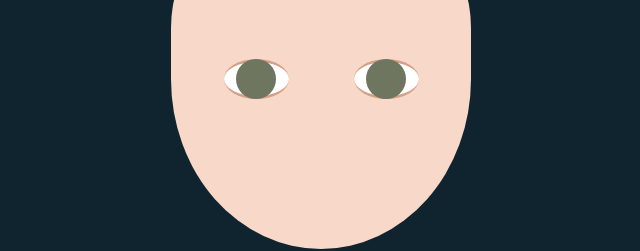
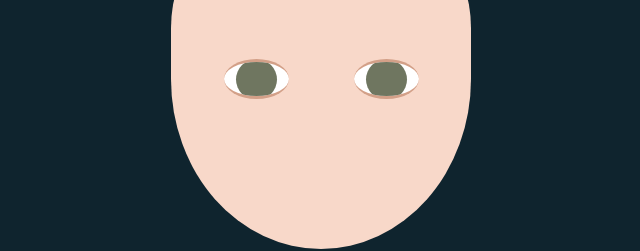
Before and after one commit to Annie-Huang/me-in-css, a website: page index.html in a window 1280 px wide. Shown: the part 321-572 px from the top of the page, 319-959 px from the left. Drawn offline with Linux system fonts and the light colour scheme.

Commit message:
Make the pupil bigger and hide the overflow in its container .eye

```diff
--- a/style.css
+++ b/style.css
@@ -44,13 +44,16 @@ body {
   display: flex;
   justify-content: center;
   align-items: center;
+
+  position: relative; /* Need to set position to be relative otherwise the overflow has not effect */
+  overflow: hidden; /* hide the overflow eye pupil because pupil is set to be bigger than eye a bit */
 }
 /* eye pupil */
 .eye::before {
   content: "";
   position: absolute;
-  width: 40px;
-  height: 40px;
+  width: 41px;
+  height: 41px;
   background-color: hsl(78, 10%, 42%);
   border-radius: 100%;
 }
```
